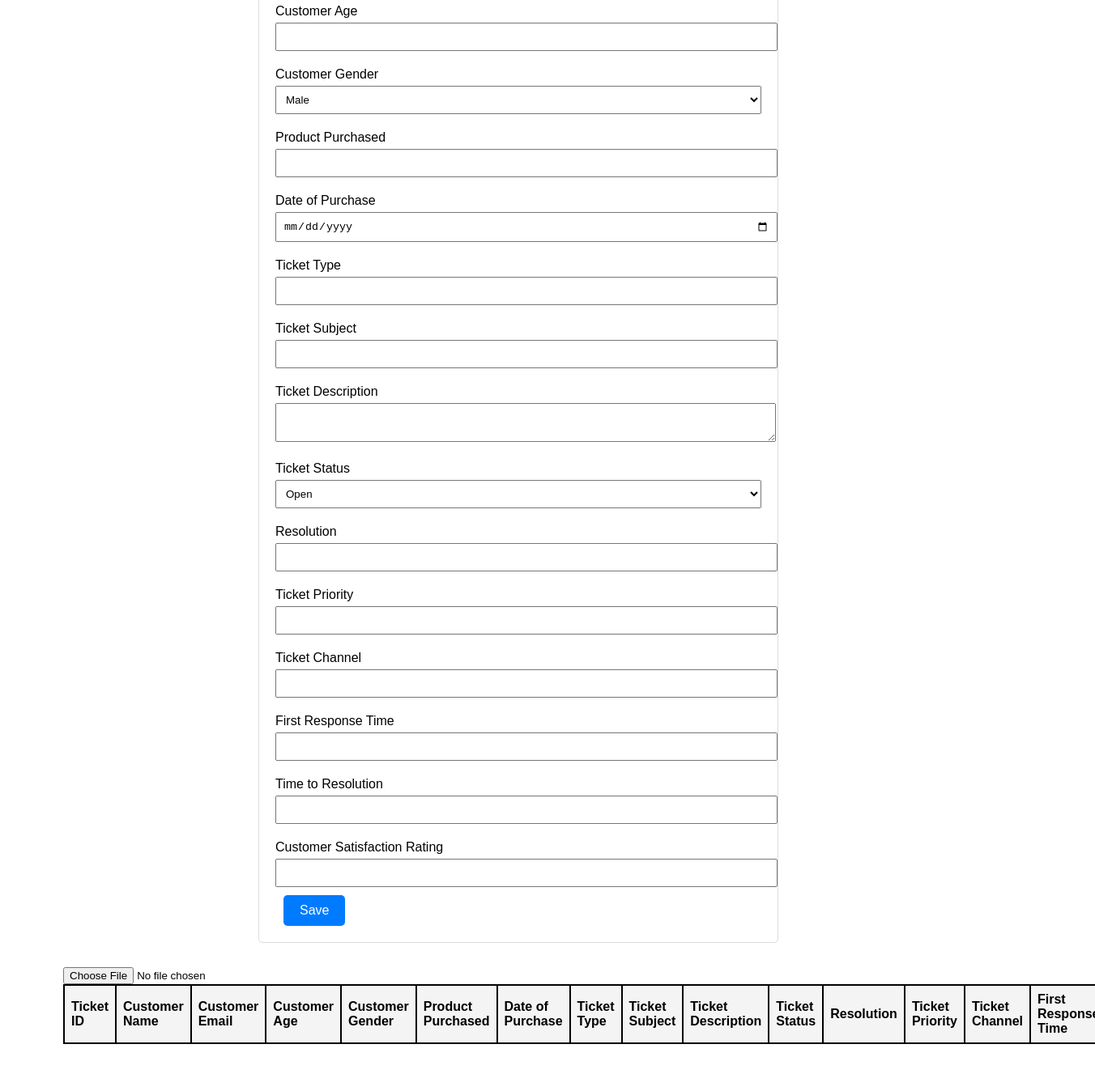
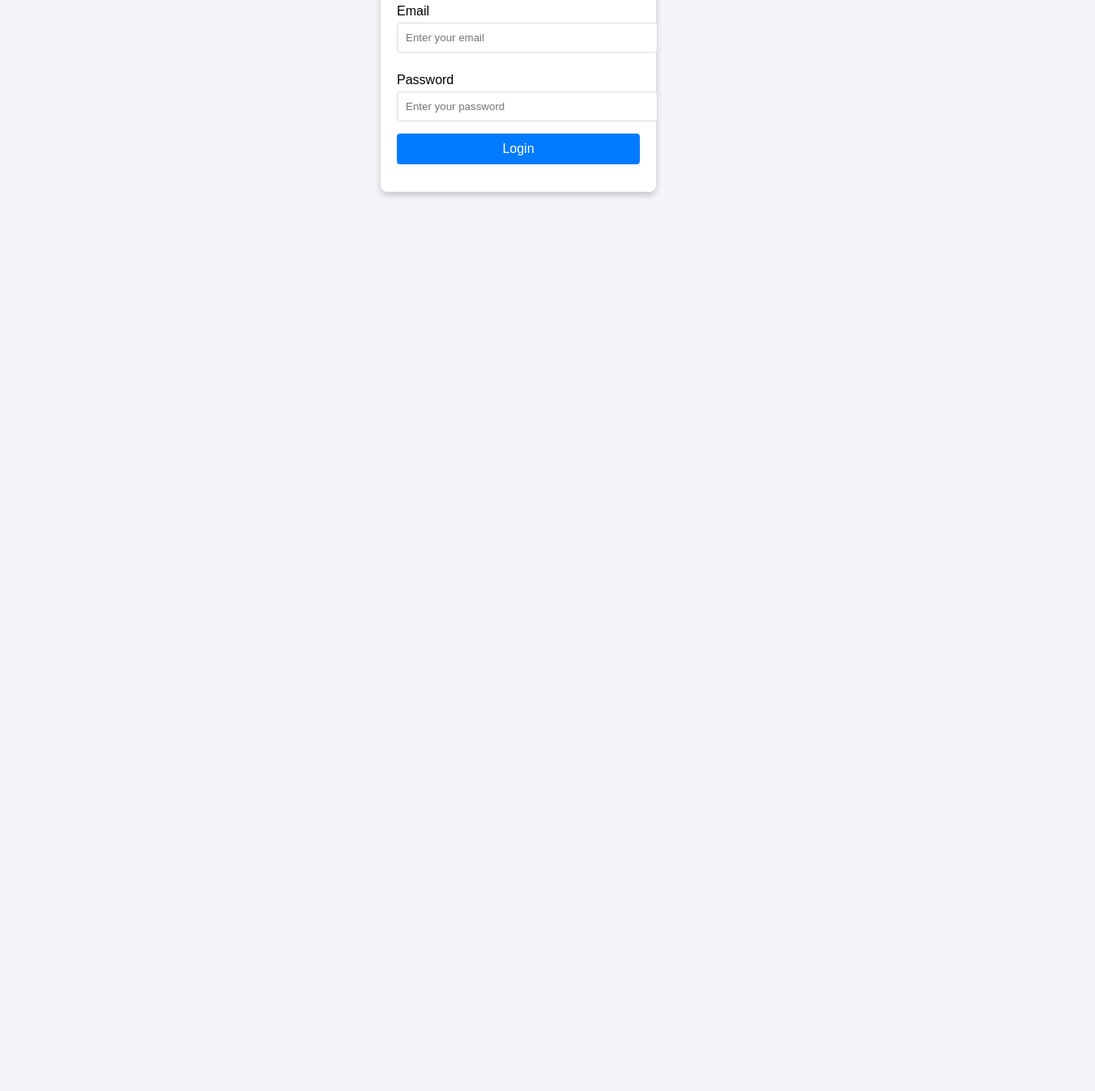
Before and after one commit to Ruchika13/Mini_Project, a plain HTML site: page index.html in a window 1280 px wide. Shown: the part 328-1676 px from the top of the page at 81% size, 1352 px wide, since content can reach past the window. After the commit the page ends 800 px from the top, so only its background shows below. Drawn offline with Linux system fonts and the light colour scheme.

Commit message:
Add files via upload

```diff
--- /dev/null
+++ b/homepage.css
@@ -0,0 +1,74 @@
+body {
+    font-family: Arial, sans-serif;
+    padding: 20px;
+}
+h1 {
+    text-align: center;
+}
+.form-container {
+    max-width: 600px;
+    margin: 0 auto 20px;
+    padding: 20px;
+    border: 1px solid #ddd;
+    border-radius: 5px;
+}
+.form-container label {
+    display: block;
+    margin: 10px 0 5px;
+}
+.form-container input, .form-container textarea, .form-container select {
+    width: 100%;
+    padding: 8px;
+    margin-bottom: 10px;
+}
+.table-container {
+    margin: 20px 0;
+    width: 100%; /* Full width of the page */
+    overflow-x: auto; /* Allow horizontal scrolling */
+    overflow-y: auto; /* Allow vertical scrolling */
+    padding: 10px 50px;
+  }
+
+  table {
+    /* width: 100%; */
+    /* min-width: 1000px; Set a minimum width to ensure horizontal scrolling */
+    border-collapse: collapse;
+    table-layout: fixed; /* Prevent columns from resizing */
+  }
+
+  th, td {
+    padding: 8px;
+    text-align: left;
+    word-wrap: break-word; /* Ensure long text wraps within columns */
+    max-width: 200px; /* Set max-width for columns */
+    border: 2px solid black;
+  }
+
+  th {
+    background-color: #f4f4f4; /* Optional styling */
+  }
+button {
+    background-color: #007bff; /* Primary blue color */
+    color: white; /* Text color */
+    border: none; /* Remove default border */
+    border-radius: 5px; /* Rounded corners */
+    padding: 10px 20px; /* Top/Bottom and Left/Right padding */
+    font-size: 16px; /* Font size */
+    cursor: pointer; /* Change cursor to pointer when hovering */
+    transition: background-color 0.3s, transform 0.2s; /* Smooth transitions for hover effects */
+    margin-left: 10px;
+  }
+
+  button:hover {
+    background-color: #0056b3; /* Darker blue on hover */
+    transform: scale(1.05); /* Slightly increase button size on hover */
+  }
+
+  button:active {
+    background-color: #004085; /* Even darker blue on click */
+    transform: scale(1); /* Reset scale to normal when clicked */
+  }
+
+  button:focus {
+    outline: none; /* Remove the focus outline */
+  }
--- a/index.css
+++ b/index.css
@@ -1,74 +1,59 @@
 body {
     font-family: Arial, sans-serif;
+    margin: 0;
+    padding: 0;
+    background-color: #f4f4f9;
+    display: flex;
+    justify-content: center;
+    align-items: center;
+    height: 100vh;
+}
+
+.login-container {
+    background-color: #fff;
     padding: 20px;
+    border-radius: 8px;
+    box-shadow: 0 4px 8px rgba(0, 0, 0, 0.2);
+    text-align: center;
+    width: 300px;
 }
-h1 {
-    text-align: center;
+
+.login-container h1 {
+    margin-bottom: 20px;
+    color: #333;
 }
-.form-container {
-    max-width: 600px;
-    margin: 0 auto 20px;
-    padding: 20px;
-    border: 1px solid #ddd;
-    border-radius: 5px;
-}
-.form-container label {
+
+.login-container label {
     display: block;
     margin: 10px 0 5px;
+    text-align: left;
 }
-.form-container input, .form-container textarea, .form-container select {
+
+.login-container input {
     width: 100%;
-    padding: 8px;
-    margin-bottom: 10px;
+    padding: 10px;
+    margin-bottom: 15px;
+    border: 1px solid #ddd;
+    border-radius: 4px;
 }
-.table-container {
-    margin: 20px 0;
-    width: 100%; /* Full width of the page */
-    overflow-x: auto; /* Allow horizontal scrolling */
-    overflow-y: auto; /* Allow vertical scrolling */
-    padding: 10px 50px;
-  }
 
-  table {
-    /* width: 100%; */
-    /* min-width: 1000px; Set a minimum width to ensure horizontal scrolling */
-    border-collapse: collapse;
-    table-layout: fixed; /* Prevent columns from resizing */
-  }
+.login-container button {
+    width: 100%;
+    padding: 10px;
+    background-color: #007bff;
+    color: white;
+    border: none;
+    border-radius: 4px;
+    cursor: pointer;
+    font-size: 16px;
+}
 
-  th, td {
-    padding: 8px;
-    text-align: left;
-    word-wrap: break-word; /* Ensure long text wraps within columns */
-    max-width: 200px; /* Set max-width for columns */
-    border: 2px solid black;
-  }
+.login-container button:hover {
+    background-color: #0056b3;
+}
 
-  th {
-    background-color: #f4f4f4; /* Optional styling */
-  }
-button {
-    background-color: #007bff; /* Primary blue color */
-    color: white; /* Text color */
-    border: none; /* Remove default border */
-    border-radius: 5px; /* Rounded corners */
-    padding: 10px 20px; /* Top/Bottom and Left/Right padding */
-    font-size: 16px; /* Font size */
-    cursor: pointer; /* Change cursor to pointer when hovering */
-    transition: background-color 0.3s, transform 0.2s; /* Smooth transitions for hover effects */
-    margin-left: 10px;
-  }
-
-  button:hover {
-    background-color: #0056b3; /* Darker blue on hover */
-    transform: scale(1.05); /* Slightly increase button size on hover */
-  }
-
-  button:active {
-    background-color: #004085; /* Even darker blue on click */
-    transform: scale(1); /* Reset scale to normal when clicked */
-  }
-
-  button:focus {
-    outline: none; /* Remove the focus outline */
-  }
+.error-message {
+    color: red;
+    font-size: 14px;
+    margin-top: 10px;
+}
--- a/index.html
+++ b/index.html
@@ -3,100 +3,42 @@
 <head>
     <meta charset="UTF-8">
     <meta name="viewport" content="width=device-width, initial-scale=1.0">
-    <title>Customer Support Ticket System</title>
+    <title>Login - Customer Support Ticket System</title>
     <link rel="stylesheet" href="index.css">
 </head>
 <body>
-    <h1>Customer Support Ticket System</h1>
+    <div class="login-container">
+        <h1>Login</h1>
+        <form id="loginForm">
+            <label for="email">Email</label>
+            <input type="email" id="email" name="email" placeholder="Enter your email" required>
+            <label for="password">Password</label>
+            <input type="password" id="password" name="password" placeholder="Enter your password" required>
+            <button type="submit">Login</button>
+        </form>
+        <p class="error-message" id="errorMessage"></p>
+    </div>
+    <script>
+        document.getElementById("loginForm").addEventListener("submit", function (event) {
+            event.preventDefault();
 
-    <!-- Navigation to Dashboard -->
-    <div class="nav-container">
-        <button onclick="navigateToDashboard()">Go to Dashboard</button>
-    </div>
+            const email = document.getElementById("email").value;
+            const password = document.getElementById("password").value;
 
-    <!-- Ticket Form -->
-    <div class="form-container">
-        <form id="ticketForm">
-            <input type="hidden" id="ticketID" name="ticketID">
-            <label>Customer Name</label>
-            <input type="text" id="customerName" name="customerName" required>
-            <label>Customer Email</label>
-            <input type="email" id="customerEmail" name="customerEmail" required>
-            <label>Customer Age</label>
-            <input type="number" id="customerAge" name="customerAge" required>
-            <label>Customer Gender</label>
-            <select id="customerGender" name="customerGender" required>
-                <option value="Male">Male</option>
-                <option value="Female">Female</option>
-            </select>
-            <label>Product Purchased</label>
-            <input type="text" id="productPurchased" name="productPurchased" required>
-            <label>Date of Purchase</label>
-            <input type="date" id="dateOfPurchase" name="dateOfPurchase" required>
-            <label>Ticket Type</label>
-            <input type="text" id="ticketType" name="ticketType" required>
-            <label>Ticket Subject</label>
-            <input type="text" id="ticketSubject" name="ticketSubject" required>
-            <label>Ticket Description</label>
-            <textarea id="ticketDescription" name="ticketDescription" required></textarea>
-            <label>Ticket Status</label>
-            <select id="ticketStatus" name="ticketStatus" required>
-                <option value="Open">Open</option>
-                <option value="In Progress">In Progress</option>
-                <option value="Resolved">Resolved</option>
-                <option value="Closed">Closed</option>
-            </select>
-            <label>Resolution</label>
-            <input type="text" id="resolution" name="resolution">
-            <label>Ticket Priority</label>
-            <input type="text" id="ticketPriority" name="ticketPriority" required>
-            <label>Ticket Channel</label>
-            <input type="text" id="ticketChannel" name="ticketChannel" required>
-            <label>First Response Time</label>
-            <input type="text" id="firstResponseTime" name="firstResponseTime">
-            <label>Time to Resolution</label>
-            <input type="text" id="timeToResolution" name="timeToResolution">
-            <label>Customer Satisfaction Rating</label>
-            <input type="number" id="customerSatisfactionRating" name="customerSatisfactionRating" max="5" min="1">
-            <button type="submit">Save</button>
-        </form>
-    </div>
+            // Dummy credentials for validation
+            const validUser = {
+                email: "admin@example.com",
+                password: "admin123"
+            };
 
-    <!-- Ticket Table -->
-    <div class="table-container">
-        <input type="file" id="csvFileInput" accept=".csv" onchange="importCSV(event)">
-        <table id="ticketsTable">
-            <thead>
-                <tr>
-                    <th>Ticket ID</th>
-                    <th>Customer Name</th>
-                    <th>Customer Email</th>
-                    <th>Customer Age</th>
-                    <th>Customer Gender</th>
-                    <th>Product Purchased</th>
-                    <th>Date of Purchase</th>
-                    <th>Ticket Type</th>
-                    <th>Ticket Subject</th>
-                    <th>Ticket Description</th>
-                    <th>Ticket Status</th>
-                    <th>Resolution</th>
-                    <th>Ticket Priority</th>
-                    <th>Ticket Channel</th>
-                    <th>First Response Time</th>
-                    <th>Time to Resolution</th>
-                    <th>Customer Satisfaction Rating</th>
-                    <th>Actions</th>
-                </tr>
-            </thead>
-            <tbody></tbody>
-        </table>
-    </div>
-
-    <script>
-        function navigateToDashboard() {
-            window.location.href = "dashboard.html";
-        }
+            if (email === validUser.email && password === validUser.password) {
+                // Redirect to index.html
+                window.location.href = "homepage.html";
+            } else {
+                // Show error message
+                document.getElementById("errorMessage").textContent = "Invalid email or password.";
+            }
+        });
     </script>
-    <script src="script.js"></script>
 </body>
 </html>
```
Also changed, not shown: dashboard.html (+1 -1 lines), homepage.html (added, +102 -0 lines).
